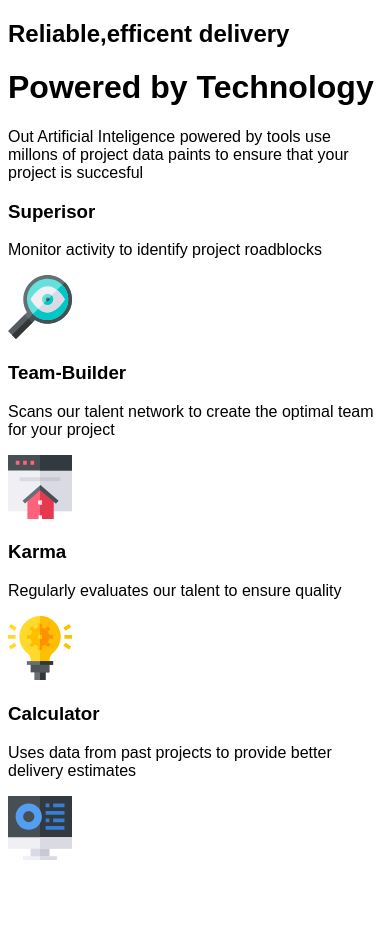
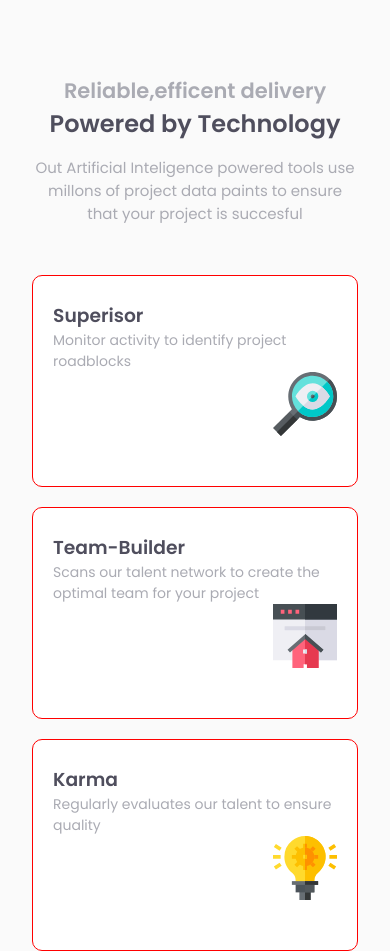
Before and after one commit to fdipietro01/Four-card-feature-section-Ch4, a plain HTML site: page index.html in a window 390 px wide. Shown: the top 951 px of the page. Before the commit the page ends 872 px from the top, so only its background shows below. Drawn offline with Linux system fonts and the light colour scheme; a script that the page names is missing.

Commit message:
layout mobile done

```diff
--- a/Styles/style.css
+++ b/Styles/style.css
@@ -1,3 +1,7 @@
+*{
+    margin:0;
+    padding: 0;
+}
 
 :root {
     --bg-body: #fafafa;
@@ -10,9 +14,66 @@
     --red: #d55c60;
     --yellow: #f4ae56;
     --blue: #5a9ce5;
+}
+
+.text-center{
+    text-align: center;
+}
+
+.body-wrapper{
+      background-color: var(--bg-body);
+      font-family: Poppins, sans-serif;
+      display: flex;
+      flex-direction: column;
+      align-items: center;
+      padding: 75px 32px;
   }
 
-  .body-wrapper{
-      background-color: var()--bg-body;
-      font-family: Poppis, sans-serif;
-  }
+ /*Header area*/
+.header{
+    margin-bottom: 50px;
+}
+
+.pre-tittle{
+    font-size:21px ;
+    color: var(--light-text);
+    margin-bottom: 0;
+}
+
+.main-tittle{
+    font-size: 24px;
+    font-weight: 600;
+    margin-bottom: 15px;
+    color: var(--bold-text);
+}
+
+.subtittle{
+    font-size:15px ;
+    color: var(--light-text);
+    padding: 0px 3px;
+}
+
+/*Main area*/
+.main{
+    display: flex;
+    flex-direction: column;
+    align-items: center;
+    justify-content: space-between;
+}
+
+.card{
+    height: 160px;
+    border: 1px solid red;
+    margin-bottom: 20px;
+    padding: 25px 20px;
+    border-radius: 10px;
+    background-color: #ffffff;
+}
+.sec-tittle{
+    color: var(--bold-text);
+}
+.sec-p{
+    color: var(--light-text);
+    font-size: 14px;
+}
+.img-ctr{text-align: right;}
--- a/index.html
+++ b/index.html
@@ -15,32 +15,32 @@
 
 <body>
     <div class="body-wrapper">
-        <header>
-            <h2>Reliable,efficent delivery</h2>
+        <header class="header text-center">
+            <h2 class="pre-tittle">Reliable,efficent delivery</h2>
             <h1 class="main-tittle">Powered by Technology</h1>
-            <p class="subtitle">Out Artificial Inteligence powered by tools use millons of project data paints to ensure
+            <p class="subtittle">Out Artificial Inteligence powered tools use millons of project data paints to ensure
                 that your project is succesful</p>
         </header>
-        <main>
+        <main class="main">
             <section class="card supervisor">
-                <h3 class="sec-title">Superisor</h3>
+                <h3 class="sec-tittle">Superisor</h3>
                 <p class="sec-p">Monitor activity to identify project roadblocks</p>
-                <div> <img src="Assets/images/icon-supervisor.svg" alt="supervisor-icon"></div>
+                <div class="img-ctr"> <img src="Assets/images/icon-supervisor.svg" alt="supervisor-icon"></div>
             </section>
             <section class="card team-builder">
-                <h3 class="sec-title">Team-Builder</h3>
+                <h3 class="sec-tittle">Team-Builder</h3>
                 <p class="sec-p">Scans our talent network to create the optimal team for your project</p>
-                <div> <img src="Assets/images/icon-team-builder.svg" alt="team-builder-icon"></div>
+                <div class="img-ctr"> <img src="Assets/images/icon-team-builder.svg" alt="team-builder-icon"></div>
             </section>
             <section class="card karma">
-                <h3 class="sec-title">Karma</h3>
+                <h3 class="sec-tittle">Karma</h3>
                 <p class="sec-p">Regularly evaluates our talent to ensure quality</p>
-                <div> <img src="Assets/images/icon-karma.svg" alt="karma-icon"></div>
+                <div class="img-ctr"> <img src="Assets/images/icon-karma.svg" alt="karma-icon"></div>
             </section>
             <section class="card calculator">
-                <h3 class="sec-title">Calculator</h3>
+                <h3 class="sec-tittle">Calculator</h3>
                 <p class="sec-p">Uses data from past projects to provide better delivery estimates </p>
-                <div> <img src="Assets/images/icon-calculator.svg" alt="calculator-icon"></div>
+                <div class="img-ctr"> <img src="Assets/images/icon-calculator.svg" alt="calculator-icon"></div>
             </section>
         </main>
     </div>
```
